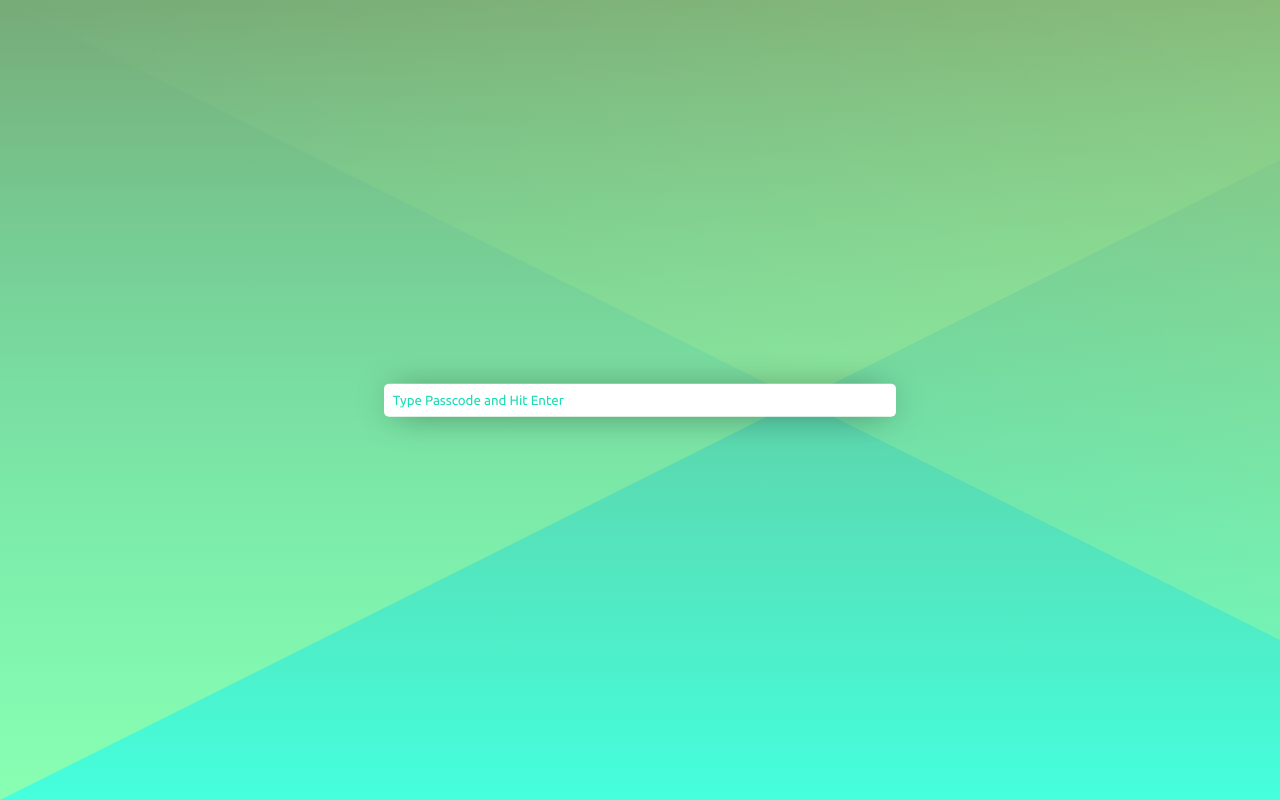
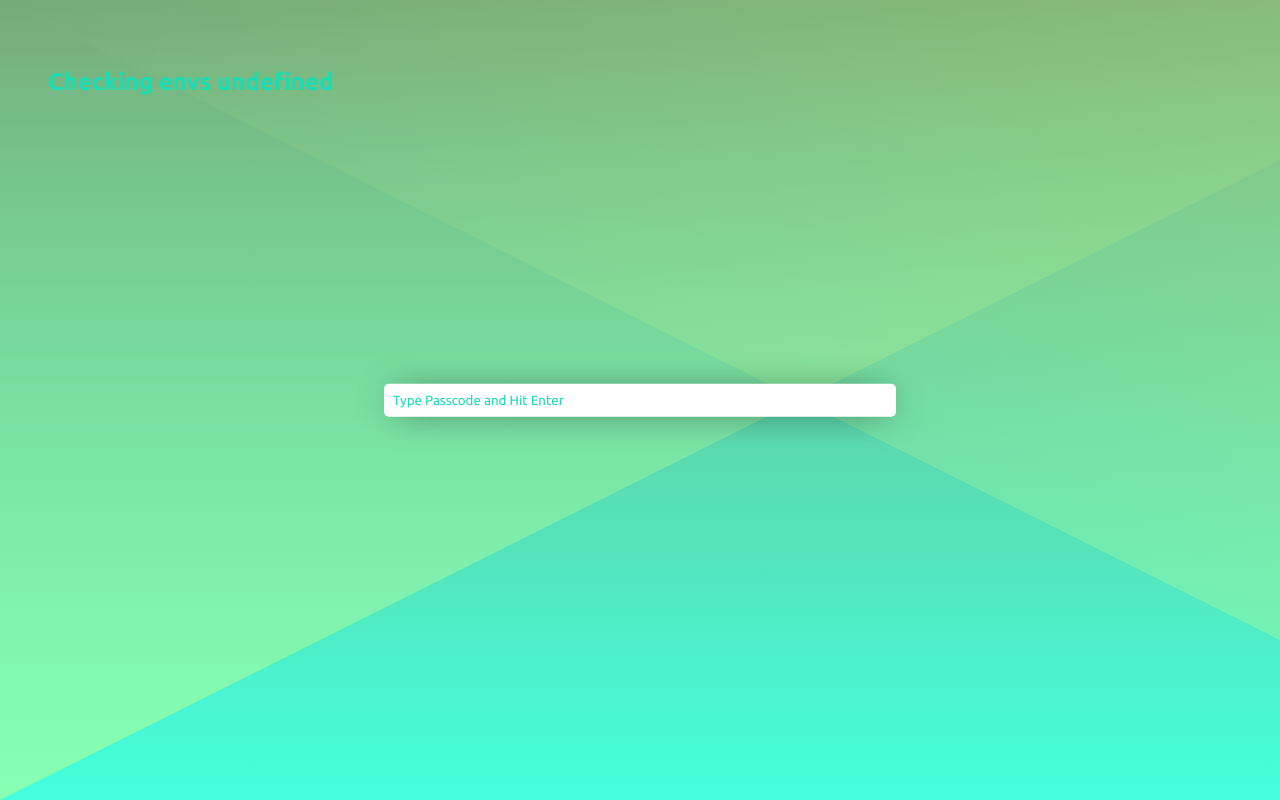
Before and after one commit to shamimferdous/earning_expense_tracker_mern_client, a Next.js app: page / in a window 1280 px wide. Built offline with nearby package versions, Linux system fonts and the light colour scheme.

Commit message:
checking why env vars not working

```diff
--- a/pages/index.jsx
+++ b/pages/index.jsx
@@ -4,28 +4,32 @@ import Passcode from '../components/Passcode';
 import App from '../components/App';
 
 //importing context api
-import {AuthContext} from '../context-api/AuthContext';
+import { AuthContext } from '../context-api/AuthContext';
 
 import { useState, useContext } from 'react';
 
 const Index = (props) => {
 
 
-const authContext = useContext(AuthContext);
+  const authContext = useContext(AuthContext);
 
+  function checkEnv() {
+    return `${process.env.passcode}`
+  }
 
 
   return (
     <>
 
-    <Layout>
+      <Layout>
+        <h1>Checking envs {checkEnv()}</h1>
 
-     {/* Conditional Rendering Here */}
-     { authContext.passcode ? null : <Passcode/> }
+        {/* Conditional Rendering Here */}
+        {authContext.passcode ? null : <Passcode />}
 
-     {authContext.passcode === process.env.passcode? <App/>: null }
+        {authContext.passcode === process.env.passcode ? <App /> : null}
 
-    </Layout>
+      </Layout>
 
     </>
   );
```
